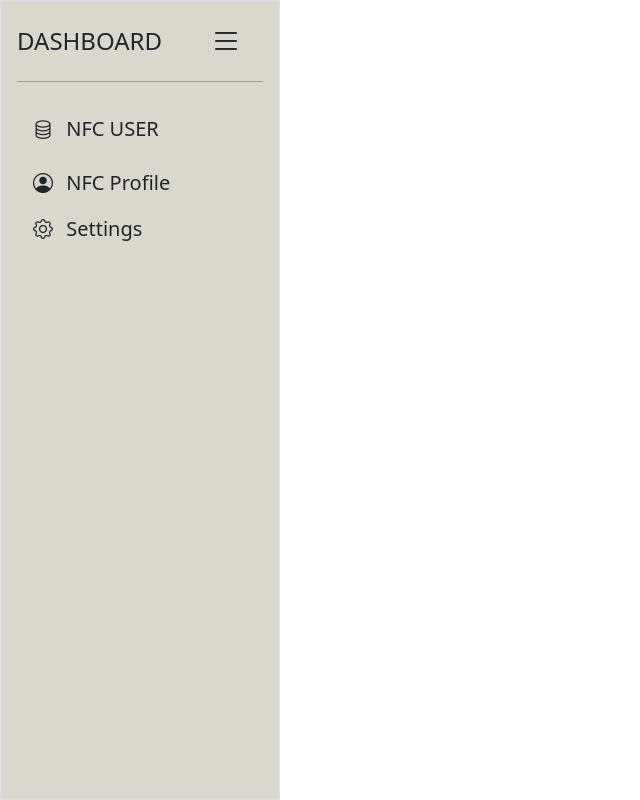
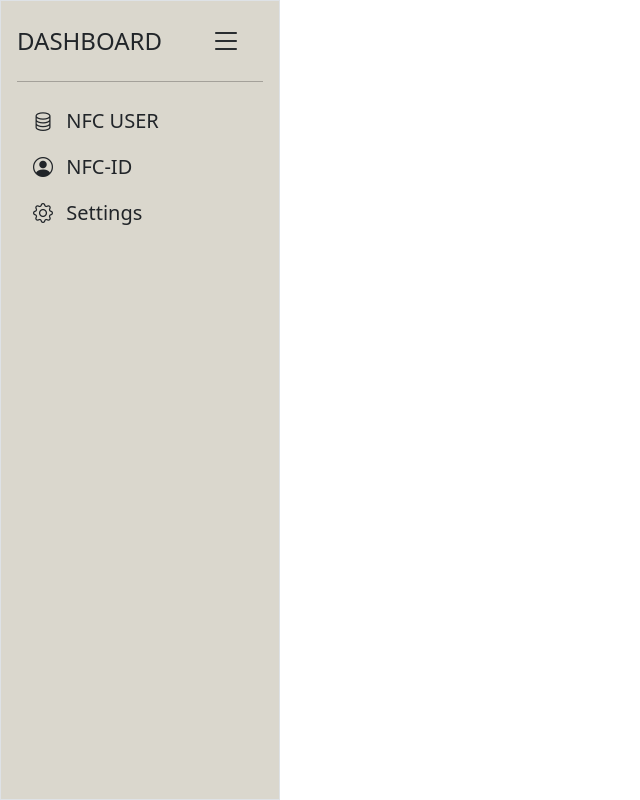
Before and after one commit to Mandie02/NFC-ID, a PHP site: page /dashboard/index.php in a window 1280 px wide. Shown: the part 51-851 px from the top of the page, without its empty margins (0-640 px from the left). Run offline with PHP 8.4, Linux system fonts and the light colour scheme.

Commit message:
(IGNORE THIS. BETA)

```diff
--- a/dashboard/index.php
+++ b/dashboard/index.php
@@ -42,7 +42,7 @@
             </a>
             <hr style="color: black;">
             <!-- Admin Sidebar-->
-            <ul class="admin-nav nav nav-pills flex-column mb-auto">
+            <ul class="admin-nav nav nav-pills flex-column mb-auto" style="display: none;">
                 <li class="nav-item  my-2">
                     <a class="nav-link text-dark fs-5" href="#">
                         <i class="bi bi-database me-2" style="width: 16; height: 16;"></i>
@@ -63,7 +63,7 @@
                 </li>
             </ul>
             <!-- Student Dashboard -->
-            <ul class="student-nav nav nav-pills flex-column mb-auto" style="display: none;">
+            <ul class="student-nav nav nav-pills flex-column mb-auto">
                 <li class="nav-item">
                     <a class="nav-link text-dark fs-5" href="#">
                         <i class="bi bi-database me-2"></i>
@@ -84,6 +84,8 @@
                 </li>
             </ul>
         </div>
+
+        <div class="container"></div>
         <!-- ADMIN Panel-
         <div class="container d-flex table-container">
             <table>
```
